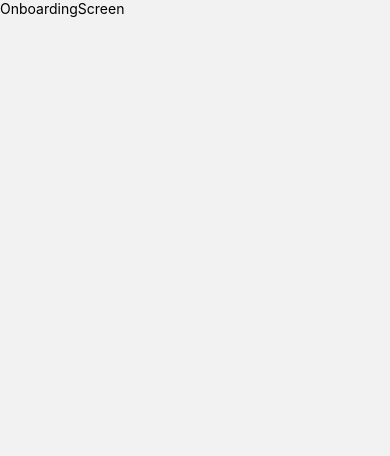
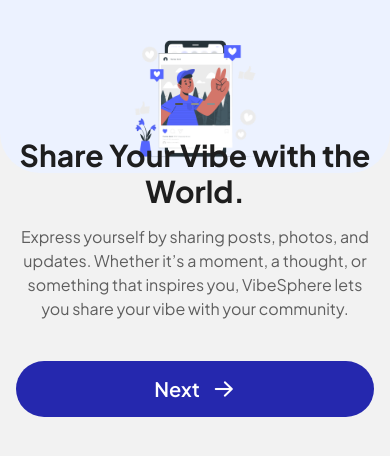
Before and after one commit to vk-develops/VibeSphere-Social-Media-App, a React Native app in the folder Frontend/: screen /OnboardingScreen in a window 390 px wide. Shown: the top 456 px of the page. Built offline with nearby package versions, Linux system fonts and the light colour scheme.

Commit message:
added the onboarding screen

```diff
--- a/Frontend/src/Screens/Onboarding/OnboardingScreen.js
+++ b/Frontend/src/Screens/Onboarding/OnboardingScreen.js
@@ -1,10 +1,50 @@
-import { View, Text } from "react-native";
-import React from "react";
+import { FlatList, View, Dimensions } from "react-native";
+import React, { useRef, useState } from "react";
+import OnboardComponent from "../../Components/OnboardComponent";
+import { slideData } from "../../Data/SlideData";
+import { StatusBar } from "expo-status-bar";
 
-const OnboardingScreen = () => {
+const OnboardingScreen = ({ navigation }) => {
+    const slideRef = useRef();
+
+    const width = Dimensions.get("window").width;
+
+    const [currentSlideIndex, setCurrentSlideIndex] = useState(0);
+
+    const updateCurrentSlideIndex = (e) => {
+        const contentOffsetX = e.nativeEvent.contentOffset.x;
+        const currentIndex = Math.round(contentOffsetX / width);
+        setCurrentSlideIndex(currentIndex);
+    };
+
+    const goToNextSlide = () => {
+        const nextSlideIndex = currentSlideIndex + 1;
+        if (nextSlideIndex != slideData.length) {
+            const offset = nextSlideIndex * width;
+            slideRef?.current.scrollToOffset({ offset });
+            setCurrentSlideIndex(currentSlideIndex + 1);
+        }
+    };
+
     return (
-        <View>
-            <Text>OnboardingScreen</Text>
+        <View className="flex-1">
+            <StatusBar backgroundColor="#f3f1ff" />
+            <FlatList
+                ref={slideRef}
+                onMomentumScrollEnd={updateCurrentSlideIndex}
+                showsHorizontalScrollIndicator={false}
+                horizontal
+                data={slideData}
+                pagingEnabled
+                renderItem={({ item }) => (
+                    <OnboardComponent
+                        slideItem={item}
+                        goToNextSlide={goToNextSlide}
+                        currentSlideIndex={currentSlideIndex}
+                        navigation={navigation}
+                    />
+                )}
+            />
         </View>
     );
 };
```
